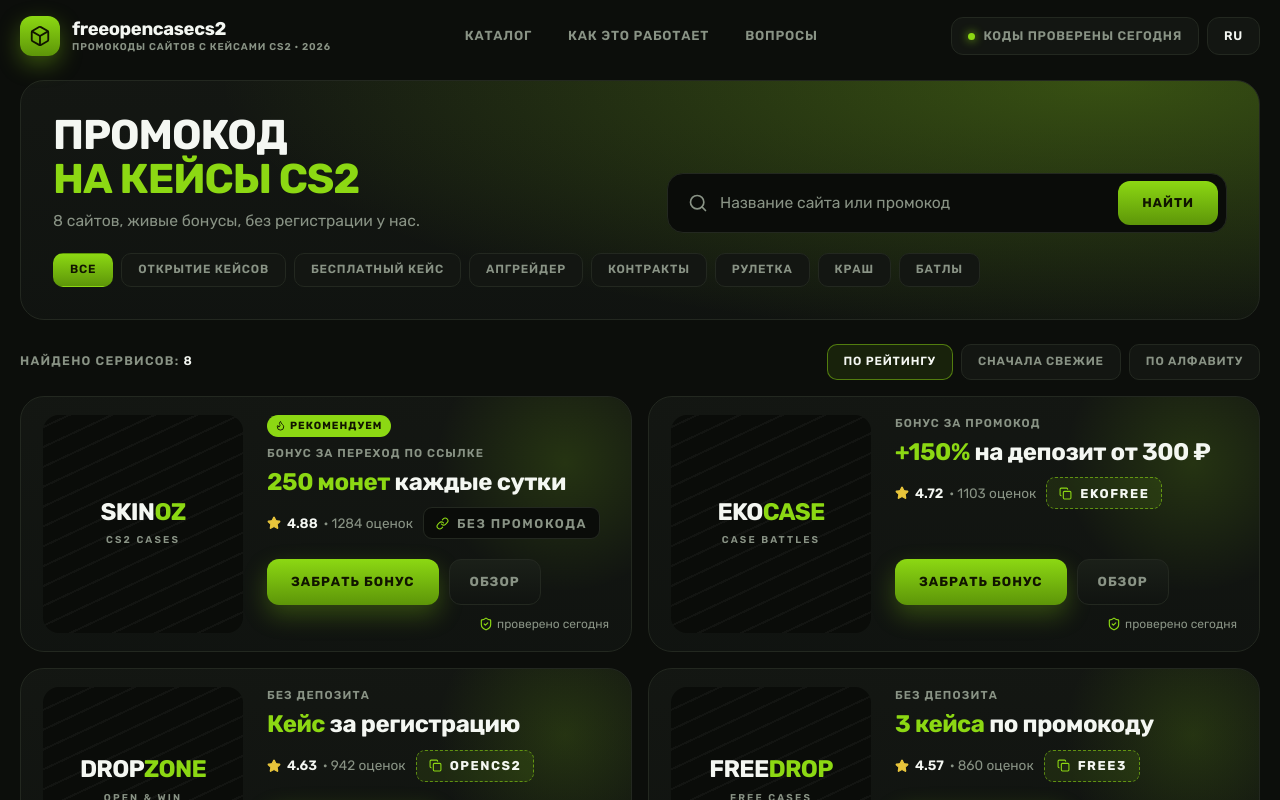
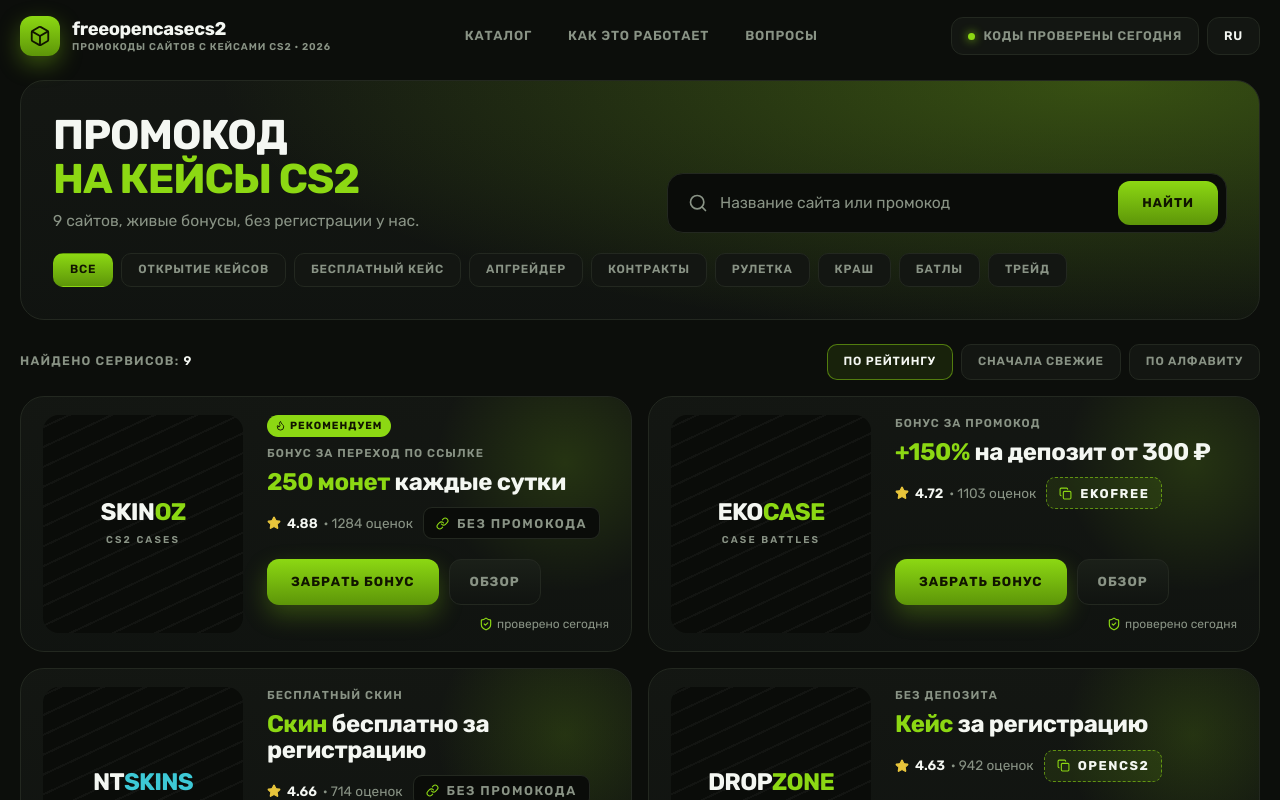
Before and after one commit to maodeceiver/referral-link-site, a React (Vite) app: page / in a window 1280 px wide. Shown: the top 800 px of the page. Built offline with nearby package versions, Linux system fonts and the light colour scheme.

Commit message:
[FEAT] Добавил раздел трейд с сайтом

```diff
--- a/src/data/sites.ts
+++ b/src/data/sites.ts
@@ -5,7 +5,8 @@ export type CategoryId =
   | 'contracts'
   | 'roulette'
   | 'crash'
-  | 'battles';
+  | 'battles'
+  | 'trade';
 
 export interface Category {
   id: CategoryId;
@@ -21,6 +22,7 @@ export const categories: Category[] = [
   { id: 'roulette', label: 'Рулетка', icon: 'Disc3' },
   { id: 'crash', label: 'Краш', icon: 'Rocket' },
   { id: 'battles', label: 'Батлы', icon: 'Swords' },
+  { id: 'trade', label: 'Трейд', icon: 'ArrowLeftRight' },
 ];
 
 export type AccentTone = 'accent' | 'gold' | 'sky' | 'foreground';
@@ -68,6 +70,26 @@ export const sites: Site[] = [
     minDeposit: 'от 100 ₽',
     payouts: 'Steam, крипта, карта',
     featured: true,
+  },
+  {
+    id: 'ntskins',
+    name: 'NTSkins',
+    namePrefix: 'NT',
+    nameSuffix: 'Skins',
+    tone: 'sky',
+    tagline: 'SKIN TRADE',
+    kind: 'Бесплатный скин',
+    bonusHighlight: 'Скин',
+    bonusRest: 'бесплатно за регистрацию',
+    promo: '',
+    rating: 4.66,
+    reviews: 714,
+    categories: ['trade', 'free', 'upgrade'],
+    url: 'https://ntskins.com/freeskin',
+    checked: 'сегодня',
+    perks: ['Обмен скинов без комиссии', 'Бесплатный скин новичкам', 'Мгновенный трейд'],
+    minDeposit: 'не нужен',
+    payouts: 'Steam-трейд',
   },
   {
     id: 'dropzone',
```
